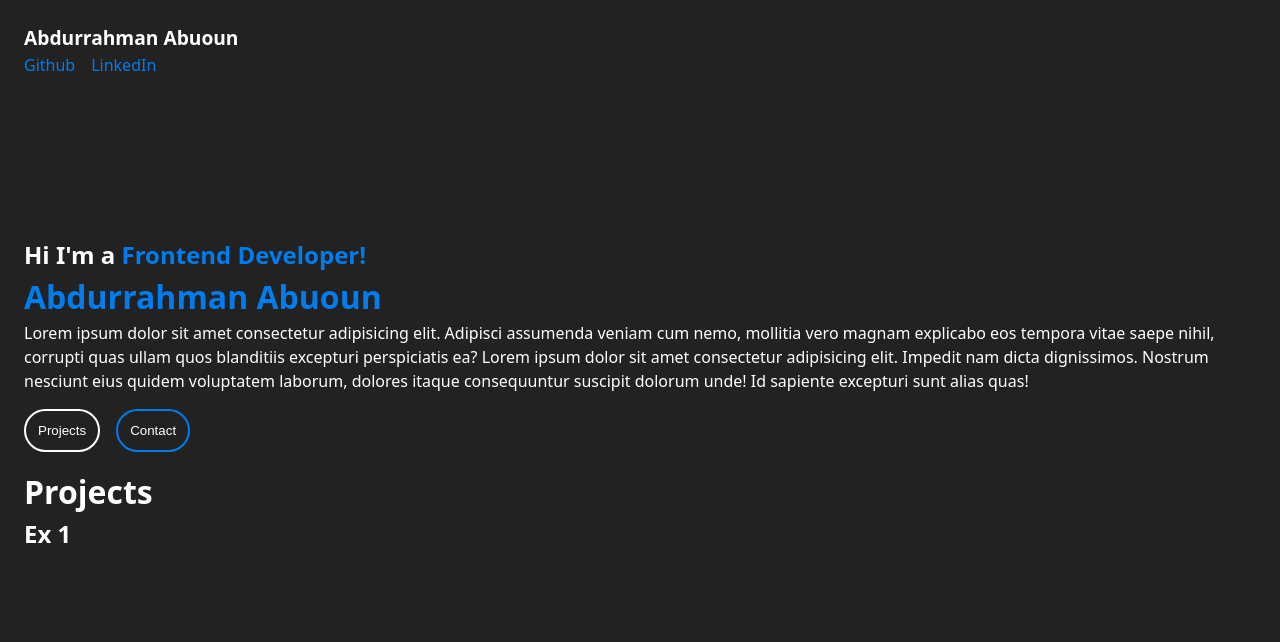
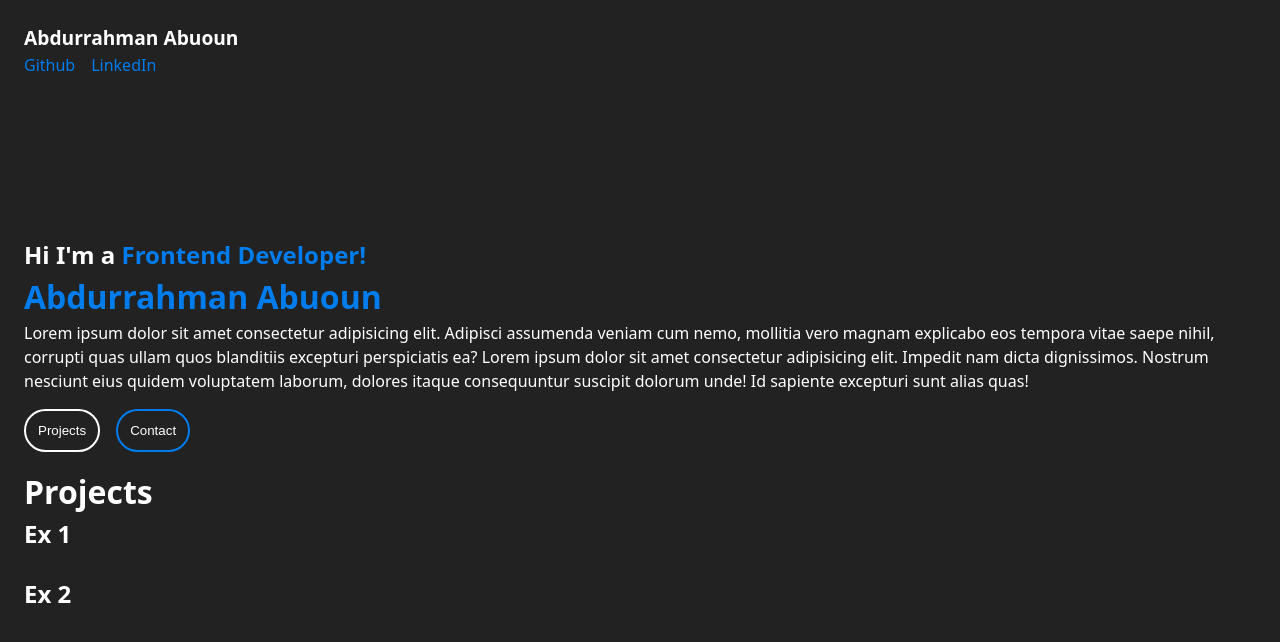
Before and after one commit to abdurman1/myportfolio, a React (Vite) app: page / in a window 1280 px wide. Shown: the top 642 px of the page. Built offline with nearby package versions, Linux system fonts and the light colour scheme.

Commit message:
May 16, 2025, 2:17 PM

```diff
--- a/src/App.jsx
+++ b/src/App.jsx
@@ -24,8 +24,14 @@ function App() {
       </div>
       <div className='projects'>
         <h1>Projects</h1>
-        <h2>Ex 1</h2>
-        <img src="" alt="" />
+        <div>
+          <h2>Ex 1</h2>
+          <img src="" alt="" />
+        </div>
+        <div>
+          <h2>Ex 2</h2>
+          <img src="" alt="" />
+        </div>
       </div>
     </>
   )
```
